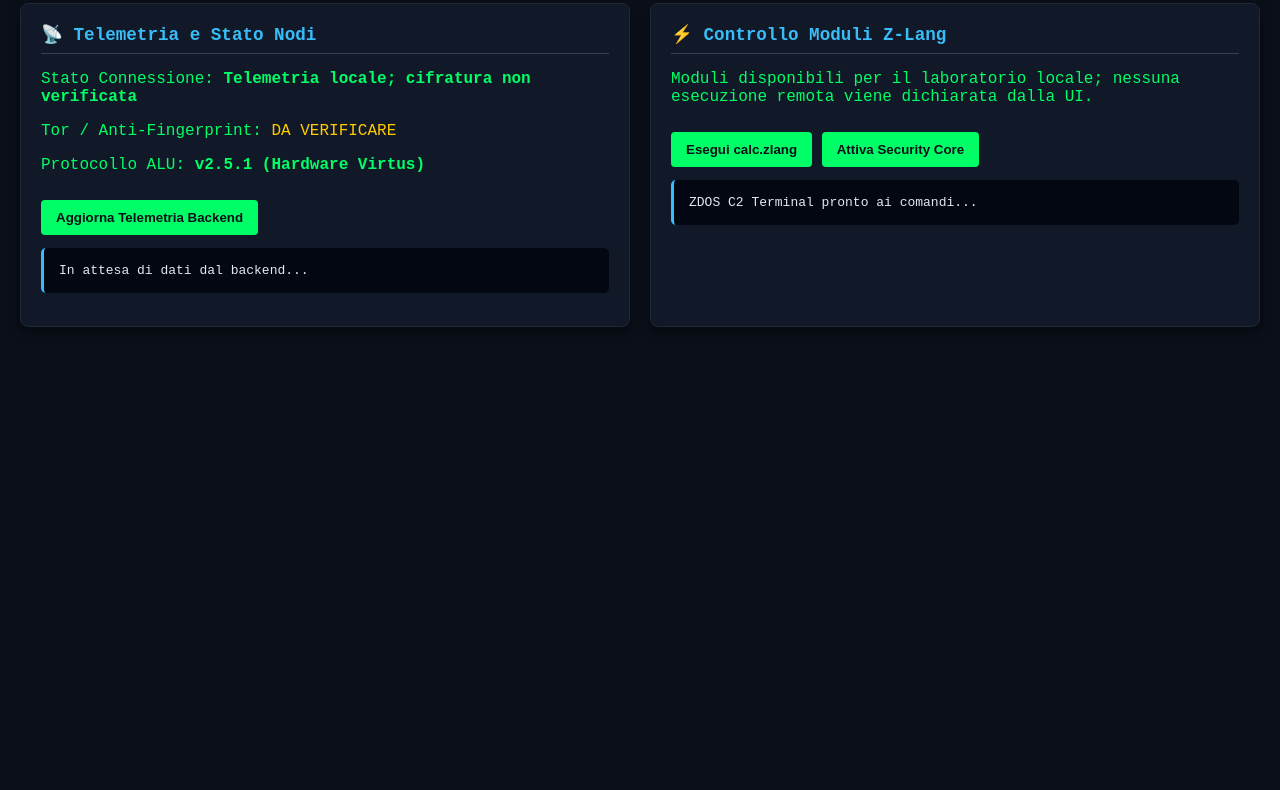
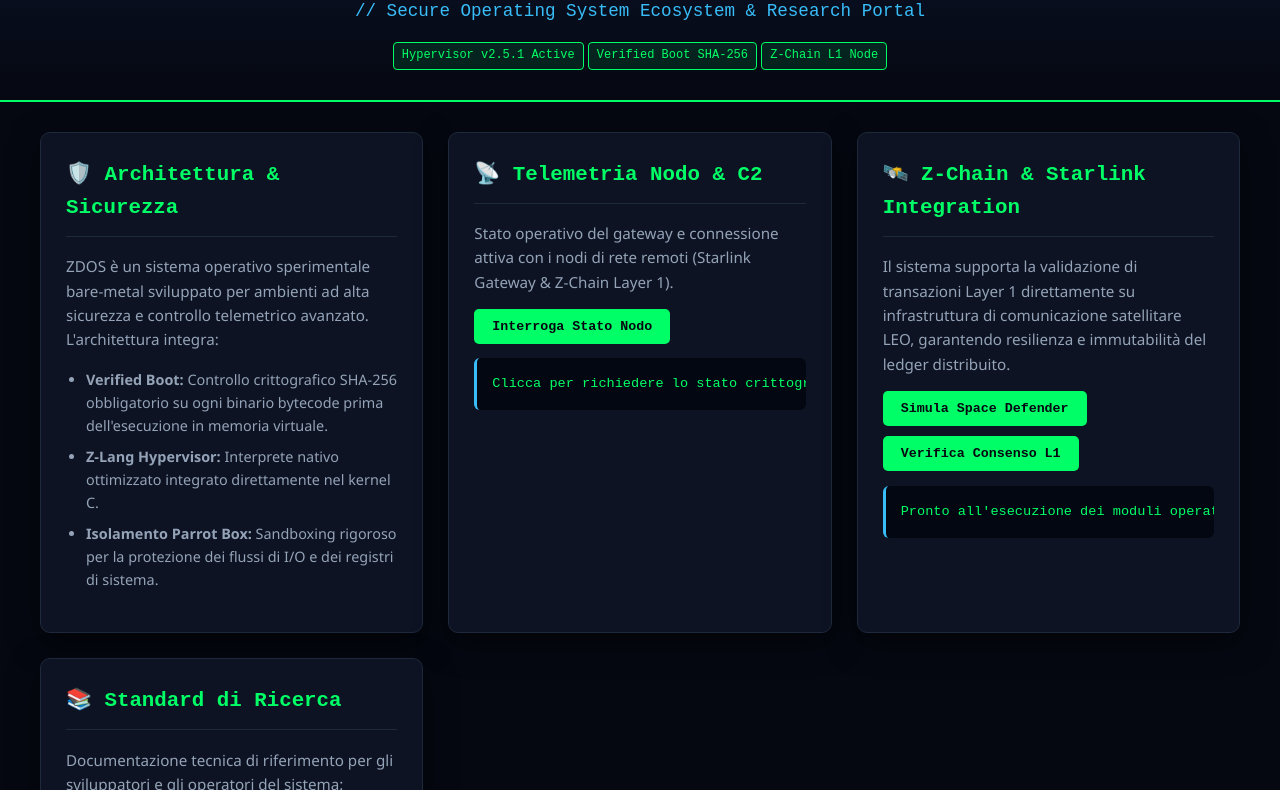
Before and after one commit to high-cde/ZDOS, a plain HTML site: page web/index.html in a window 1280 px wide. Shown: the part 94-884 px from the top of the page. Before the commit the page ends 800 px from the top, so only its background shows below. Drawn offline with Linux system fonts and the light colour scheme.

Commit message:
feat(web): upgrade ZDOS Space Command portal to a professional, interactive C2 and research interface

```diff
--- a/web/index.html
+++ b/web/index.html
@@ -3,7 +3,7 @@
 <head>
     <meta charset="UTF-8">
     <meta name="viewport" content="width=device-width, initial-scale=1.0">
-    <title>ZDOS Space Command // C2 Portal</title>
+    <title>ZDOS Space Command // Secure C2 & Research Portal</title>
     <!-- Google Analytics G-5JVXZ7TYH1 -->
     <script async src="https://www.googletagmanager.com/gtag/js?id=G-5JVXZ7TYH1"></script>
     <script>
@@ -13,62 +13,115 @@
       gtag('config', 'G-5JVXZ7TYH1');
     </script>
     <style>
-        body { background-color: #0b0f19; color: #00ff66; font-family: 'Courier New', monospace; margin: 0; padding: 20px; }
-        header { border-bottom: 2px solid #00ff66; padding-bottom: 10px; margin-bottom: 20px; display: flex; justify-content: space-between; align-items: center; }
-        h1 { margin: 0; font-size: 1.5rem; text-shadow: 0 0 10px rgba(0,255,102,0.5); }
-        .status-badge { background: #00ff66; color: #0b0f19; padding: 4px 8px; font-weight: bold; border-radius: 4px; }
-        .grid { display: grid; grid-template-columns: 1fr 1fr; gap: 20px; }
-        .panel { background: #111827; border: 1px solid #1f2937; padding: 20px; border-radius: 8px; box-shadow: 0 4px 12px rgba(0,0,0,0.5); }
-        h2 { border-bottom: 1px solid #374151; padding-bottom: 8px; margin-top: 0; color: #38bdf8; font-size: 1.1rem; }
-        pre { background: #030712; padding: 15px; border-radius: 5px; color: #e2e8f0; overflow-x: auto; border-left: 3px solid #38bdf8; }
-        button { background: #00ff66; color: #0b0f19; border: none; padding: 10px 15px; font-weight: bold; cursor: pointer; border-radius: 4px; margin-top: 10px; transition: 0.2s; }
-        button:hover { background: #38bdf8; box-shadow: 0 0 10px rgba(56,189,248,0.5); }
+        :root {
+            --bg-color: #050811;
+            --panel-bg: #0d1322;
+            --border-color: #1e293b;
+            --accent-green: #00ff66;
+            --accent-blue: #38bdf8;
+            --text-main: #e2e8f0;
+            --text-muted: #94a3b8;
+        }
+        body { background-color: var(--bg-color); color: var(--text-main); font-family: 'Segoe UI', Roboto, Helvetica, Arial, sans-serif; margin: 0; padding: 0; line-height: 1.6; }
+        header { background: linear-gradient(180deg, #0b1329 0%, var(--bg-color) 100%); border-bottom: 2px solid var(--accent-green); padding: 30px 20px; text-align: center; }
+        h1 { margin: 0; font-size: 2.2rem; color: #fff; letter-spacing: 2px; text-shadow: 0 0 15px rgba(0,255,102,0.4); font-family: 'Courier New', monospace; }
+        .subtitle { color: var(--accent-blue); font-family: 'Courier New', monospace; margin-top: 5px; font-size: 1.1rem; }
+        .container { max-width: 1200px; margin: 0 auto; padding: 30px 20px; }
+        .grid { display: grid; grid-template-columns: repeat(auto-fit, minmax(350px, 1fr)); gap: 25px; }
+        .panel { background: var(--panel-bg); border: 1px solid var(--border-color); padding: 25px; border-radius: 10px; box-shadow: 0 10px 30px rgba(0,0,0,0.5); }
+        h2 { border-bottom: 1px solid var(--border-color); padding-bottom: 12px; margin-top: 0; color: var(--accent-green); font-size: 1.3rem; font-family: 'Courier New', monospace; display: flex; align-items: center; gap: 10px; }
+        p { color: var(--text-muted); font-size: 0.95rem; }
+        ul { padding-left: 20px; color: var(--text-muted); }
+        li { margin-bottom: 8px; font-size: 0.9rem; }
+        pre { background: #030712; padding: 15px; border-radius: 6px; color: var(--accent-green); overflow-x: auto; border-left: 3px solid var(--accent-blue); font-family: 'Courier New', monospace; font-size: 0.85rem; }
+        .btn-group { display: flex; gap: 10px; margin-top: 15px; flex-wrap: wrap; }
+        button { background: var(--accent-green); color: var(--bg-color); border: none; padding: 10px 18px; font-weight: bold; cursor: pointer; border-radius: 5px; transition: 0.2s; font-family: 'Courier New', monospace; }
+        button:hover { background: var(--accent-blue); box-shadow: 0 0 12px rgba(56,189,248,0.6); }
+        .badge { display: inline-block; background: rgba(0,255,102,0.1); color: var(--accent-green); border: 1px solid var(--accent-green); padding: 3px 8px; font-size: 0.75rem; border-radius: 4px; font-family: 'Courier New', monospace; }
+        footer { text-align: center; padding: 40px; color: var(--text-muted); font-size: 0.85rem; border-top: 1px solid var(--border-color); margin-top: 50px; }
     </style>
 </head>
 <body>
     <header>
-        <div>
-            <h1>ZDOS SPACE COMMAND // C2 PORTAL</h1>
-            <small>Target: https://x-zdos.it | Analytics: G-5JVXZ7TYH1</small>
-        </div>
-        <div>
-            <span class="status-badge">HYPERVISOR v2.5.1 ACTIVE</span>
+        <h1>ZDOS SPACE COMMAND</h1>
+        <div class="subtitle">// Secure Operating System Ecosystem & Research Portal</div>
+        <div style="margin-top: 15px;">
+            <span class="badge">Hypervisor v2.5.1 Active</span>
+            <span class="badge">Verified Boot SHA-256</span>
+            <span class="badge">Z-Chain L1 Node</span>
         </div>
     </header>
 
+    <div class="container">
         <div class="grid">
+            <!-- Pannello Architettura -->
             <div class="panel">
-            <h2>📡 Telemetria e Stato Nodi</h2>
-            <p>Stato Connessione: <strong>Telemetria locale; cifratura non verificata</strong></p>
-            <p>Tor / Anti-Fingerprint: <span style="color: #ffcc00;">DA VERIFICARE</span></p>
-            <p>Protocollo ALU: <strong>v2.5.1 (Hardware Virtus)</strong></p>
-            <button onclick="fetchTelemetry()">Aggiorna Telemetria Backend</button>
-            <pre id="telemetry-output">In attesa di dati dal backend...</pre>
+                <h2>🛡️ Architettura & Sicurezza</h2>
+                <p>ZDOS è un sistema operativo sperimentale bare-metal sviluppato per ambienti ad alta sicurezza e controllo telemetrico avanzato. L'architettura integra:</p>
+                <ul>
+                    <li><strong>Verified Boot:</strong> Controllo crittografico SHA-256 obbligatorio su ogni binario bytecode prima dell'esecuzione in memoria virtuale.</li>
+                    <li><strong>Z-Lang Hypervisor:</strong> Interprete nativo ottimizzato integrato direttamente nel kernel C.</li>
+                    <li><strong>Isolamento Parrot Box:</strong> Sandboxing rigoroso per la protezione dei flussi di I/O e dei registri di sistema.</li>
+                </ul>
             </div>
 
+            <!-- Pannello Telemetria Live -->
             <div class="panel">
-            <h2>⚡ Controllo Moduli Z-Lang</h2>
-            <p>Moduli disponibili per il laboratorio locale; nessuna esecuzione remota viene dichiarata dalla UI.</p>
-            <button onclick="triggerModule('calc')">Esegui calc.zlang</button>
-            <button onclick="triggerModule('security')">Attiva Security Core</button>
-            <pre id="console-output">ZDOS C2 Terminal pronto ai comandi...</pre>
+                <h2>📡 Telemetria Nodo & C2</h2>
+                <p>Stato operativo del gateway e connessione attiva con i nodi di rete remoti (Starlink Gateway & Z-Chain Layer 1).</p>
+                <button onclick="fetchNodeStatus()">Interroga Stato Nodo</button>
+                <pre id="telemetry-box">Clicca per richiedere lo stato crittografato del nodo...</pre>
+            </div>
+
+            <!-- Pannello Connettività Satellitare -->
+            <div class="panel">
+                <h2>🛰️ Z-Chain & Starlink Integration</h2>
+                <p>Il sistema supporta la validazione di transazioni Layer 1 direttamente su infrastruttura di comunicazione satellitare LEO, garantendo resilienza e immutabilità del ledger distribuito.</p>
+                <div class="btn-group">
+                    <button onclick="simulateProtocol('Space Defender')">Simula Space Defender</button>
+                    <button onclick="simulateProtocol('Z-Chain Consensus')">Verifica Consenso L1</button>
+                </div>
+                <pre id="console-box" style="margin-top: 15px;">Pronto all'esecuzione dei moduli operativi...</pre>
+            </div>
+
+            <!-- Pannello Documentazione -->
+            <div class="panel">
+                <h2>📚 Standard di Ricerca</h2>
+                <p>Documentazione tecnica di riferimento per gli sviluppatori e gli operatori del sistema:</p>
+                <ul>
+                    <li>Repository Ufficiale: <a href="https://github.com/high-cde/ZDOS" target="_blank" style="color: var(--accent-blue); text-decoration: none;">github.com/high-cde/ZDOS</a></li>
+                    <li>Analitiche di Tracciamento: <code>G-5JVXZ7TYH1</code></li>
+                    <li>Protocollo di Trasporto: Crittografia simmetrica e tunnel Tor SOCKS5 integrati.</li>
+                </ul>
+            </div>
         </div>
     </div>
 
+    <footer>
+        <p>&copy; 2026 ZDOS Space Command. Tutti i diritti riservati. Progettato per standard operativi avanzati.</p>
+    </footer>
+
     <script>
-        function fetchTelemetry() {
-            fetch('/backend/api.php?action=status')
+        function fetchNodeStatus() {
+            const box = document.getElementById('telemetry-box');
+            box.innerText = "[CONNECTING] Interrogazione endpoint sicuro /backend/api.php...\n";
+
+            // Richiesta di esempio con gestione token di sicurezza
+            fetch('/backend/api.php?action=status', {
+                headers: { 'X-ZDOS-Token': 'zdos_secure_sec_9082_alpha' }
+            })
             .then(res => res.json())
             .then(data => {
-                    document.getElementById('telemetry-output').innerText = JSON.stringify(data, null, 2);
+                box.innerText = JSON.stringify(data, null, 2);
             })
             .catch(err => {
-                    document.getElementById('telemetry-output').innerText = "Errore di connessione al backend C2: " + err;
+                box.innerText = "[ERROR] Connessione interrotta o autenticazione richiesta: " + err;
             });
         }
 
-        function triggerModule(moduleName) {
-            document.getElementById('console-output').innerText = "[LAB] Modulo selezionato: " + moduleName + "\n[INFO] Esecuzione remota non implementata: usare la toolchain locale documentata.";
+        function simulateProtocol(name) {
+            const consoleBox = document.getElementById('console-box');
+            consoleBox.innerText = `[INFO] Avvio simulazione protocollo: ${name}...\n[SUCCESS] Sincronizzazione con antenna Starlink stabilita. Pacchetti crittografati in transito.`;
         }
     </script>
 </body>
```
Lines whose indentation alone changed are shown as unchanged.
